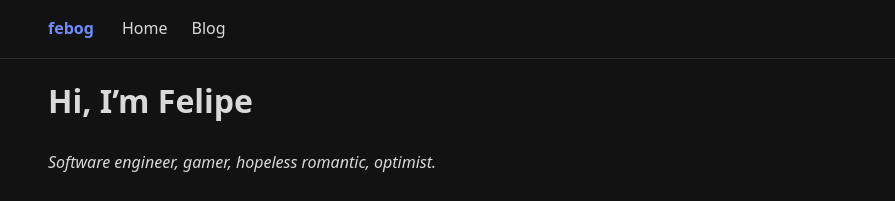
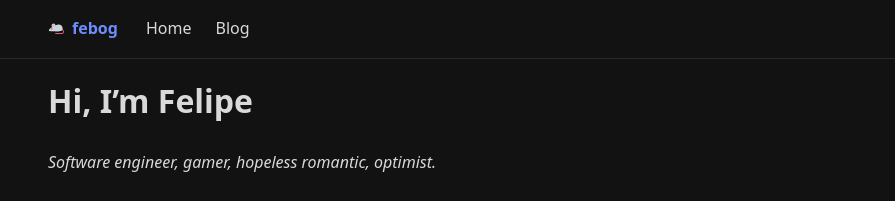
Before and after one commit to febog/website, a Jekyll site: the page built from src/index.md, in a window 1280 px wide. Shown: the top 201 px of the page, without its empty margins (192-1087 px from the left). Built offline with Jekyll 4.4.1, drawn with Linux system fonts in a browser that asks for light colours.

Commit message:
Add icon to site navbar

```diff
--- a/src/_layouts/base.html
+++ b/src/_layouts/base.html
@@ -238,7 +238,7 @@
 <body>
   <header id="site-header">
     <nav>
-      <a href="/">febog</a>
+      <a href="/"><svg xmlns="http://www.w3.org/2000/svg" viewBox="0 0 36 36" width="16" height="16" style="margin-right: 0.5rem;"><path fill="#EA596E" d="M30 36H17c-.552 0-1-.447-1-1s.448-1 1-1h13c2.542 0 4-1.367 4-3.75 0-1.537-1.643-3.25-4-3.25h-7c-.553 0-1-.447-1-1s.447-1 1-1h7c3.589 0 6 2.715 6 5.25 0 3.493-2.355 5.75-6 5.75z"/><path fill="#CCD6DD" d="M12 26.717c0-2.85 3-7.035 0-7.035-4 0-10.137 6.566-10.137 8.442C1.863 30 8.304 30 11.153 30c2.849 0 .847-.434.847-3.283z"/><path fill="#CCD6DD" d="M33 23.902c0-7.973-6.554-9.752-11.381-8.787-9.38 1.876-11.132 6.442-11.132 10.194 0 4.922 9.149 4.69 14.071 4.69S33 28.825 33 23.902z"/><path fill="#CCD6DD" d="M25 22.496L7.894 24.371 11.425 30H25zm-8.082-5.353c0-2.683-1.997-4.858-4.458-4.858C9.997 12.286 8 14.46 8 17.143S9.997 22 12.46 22c2.461 0 4.458-2.174 4.458-4.857z"/><path fill="#F4ABBA" d="M14.37 17.683c0 1.788-1.141 3.239-2.548 3.239-1.408 0-2.548-1.451-2.548-3.239s1.14-3.238 2.548-3.238c1.407-.001 2.548 1.449 2.548 3.238z"/><circle fill="#DD2E44" cx="8.5" cy="24.5" r="1.5"/></svg>febog</a>
       <ul>
         <li><a href="/">Home</a></li>
         <li><a href="/blog">Blog</a></li>
```
